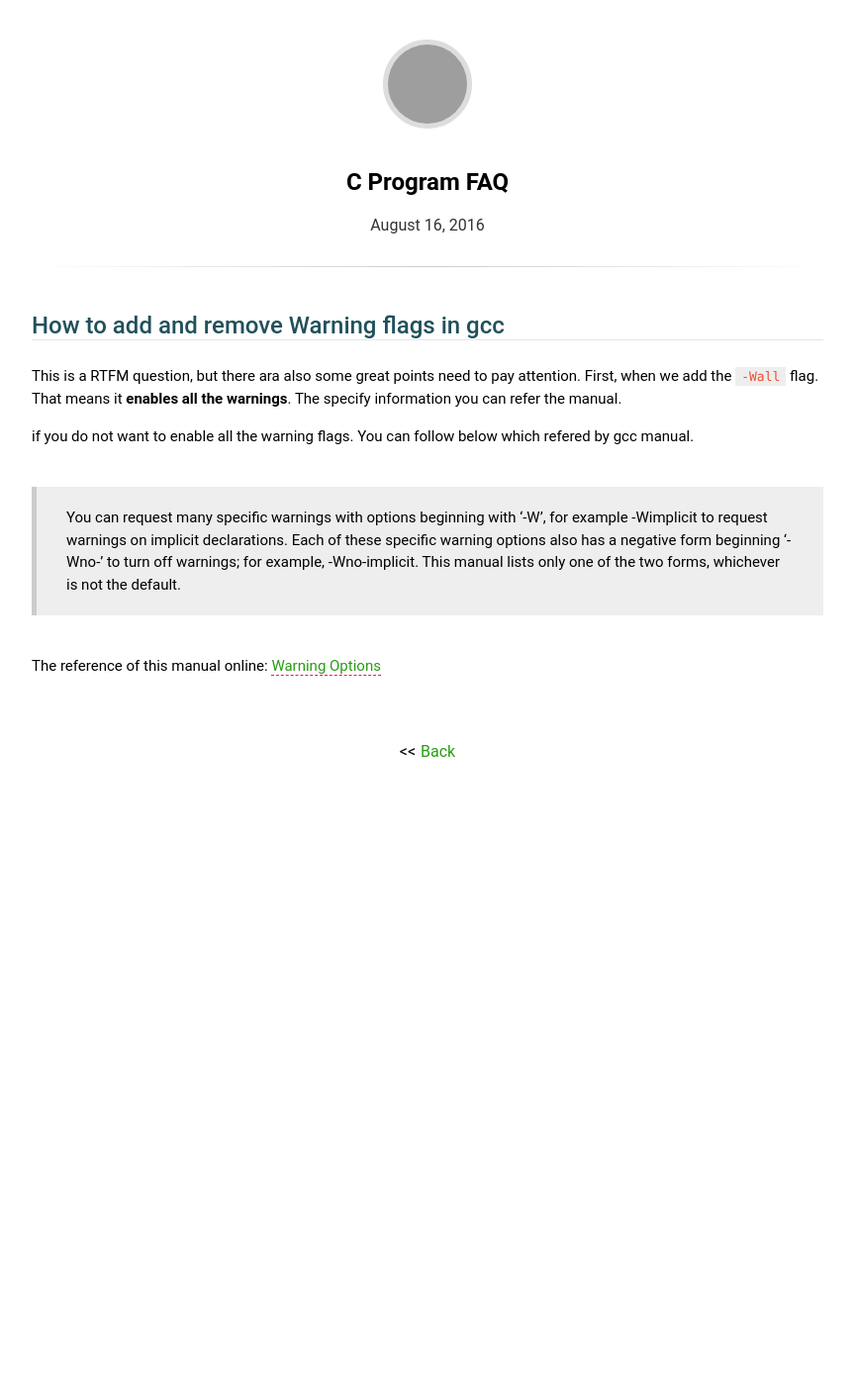
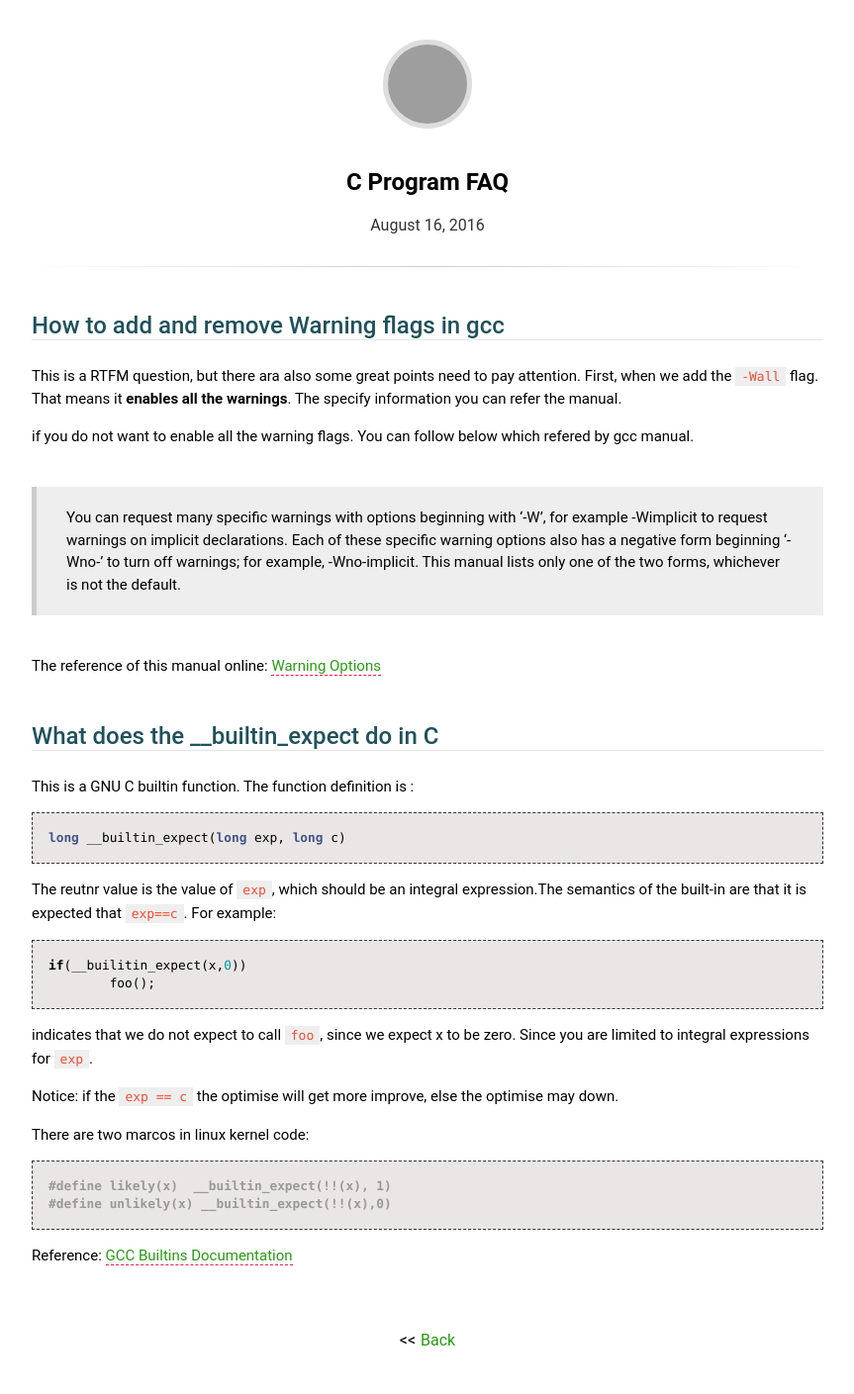
Before and after one commit to JesseEisen/DailyKeep, a Jekyll site: the page built from _posts/2016-08-16-C-faq.md, in a window 1280 px wide. Shown: the whole page at 99% size, without its empty margins (208-1071 px from the left). Built offline with Jekyll 4.4.1, drawn with Linux system fonts in a browser that asks for light colours; some web fonts are replaced; before the commit the page ends 900 px from its top, so only the background shows below that; grey boxes are pictures that could not be loaded.

Commit message:
0820 update

````diff
--- a/_posts/2016-08-16-C-faq.md
+++ b/_posts/2016-08-16-C-faq.md
@@ -12,3 +12,31 @@
 > You can request many specific warnings with options beginning with ‘-W’, for example -Wimplicit to request warnings on implicit declarations. Each of these specific warning options also has a negative form beginning ‘-Wno-’ to turn off warnings; for example, -Wno-implicit. This manual lists only one of the two forms, whichever is not the default.
 
 The reference of this manual online: [Warning Options](https://gcc.gnu.org/onlinedocs/gcc/Warning-Options.html)
+
+## What does the __builtin_expect do in C
+
+This is a GNU C builtin function. The function definition is :
+
+```c
+long __builtin_expect(long exp, long c)
+```
+
+The reutnr value is the value of `exp`, which should be an integral expression.The semantics of the built-in are that it is expected that `exp==c`. For example:
+
+```c
+if(__builitin_expect(x,0))
+	foo();
+```
+
+indicates that we do not expect to call `foo`, since we expect x to be zero. Since you are limited to integral expressions for `exp`.
+
+Notice: if the `exp == c` the optimise will get more improve, else the optimise may down.
+
+There are two marcos in linux kernel code:
+
+```c
+#define likely(x)  __builtin_expect(!!(x), 1)
+#define unlikely(x) __builtin_expect(!!(x),0)
+```
+
+Reference: [GCC Builtins Documentation](https://gcc.gnu.org/onlinedocs/gcc/Other-Builtins.html)
````
Also changed, not shown: 1 other file.
